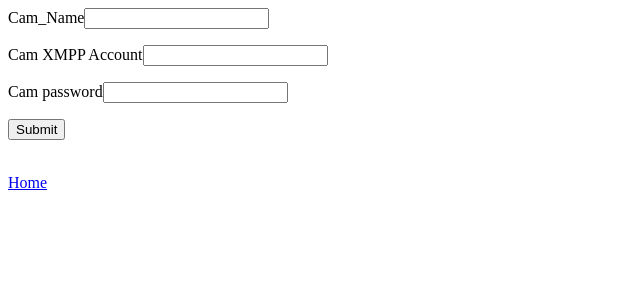
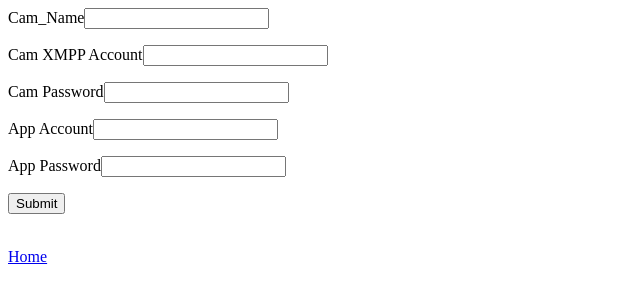
Before and after one commit to kkdai/DjangoAPPs, a Django app: page /cam_qrcode/add/ in a window 1280 px wide. Shown: the top 303 px of the page, without its empty margins (0-640 px from the left). Run offline with Django 3.2, Linux system fonts and the light colour scheme; parts of the project's set-up code (start-up, migrations or seed data) failed here and were passed over.

Commit message:
[Cam_QRcode] Add more columns for app related xmpp account..

```diff
--- a/cam_qrcode/models.py
+++ b/cam_qrcode/models.py
@@ -7,6 +7,8 @@ class Camera(models.Model):
     camera_name = models.CharField(max_length=200)
     camera_xmpp_account = models.CharField(max_length=200)
     camera_xmpp_password = models.CharField(max_length=200)
+    app_xmpp_account = models.CharField(max_length=200)
+    app_xmpp_password = models.CharField(max_length=200)
 
     def was_published_recently(self):
         return self.pub_date >= timezone.now() - datetime.timedelta(days=1)
--- a/cam_qrcode/views.py
+++ b/cam_qrcode/views.py
@@ -18,6 +18,8 @@ def json(request, cam_id):
     response_data['camera_name'] = cam.camera_name
     response_data['camera_xmpp_account'] = cam.camera_xmpp_account
     response_data['camera_xmpp_password'] = cam.camera_xmpp_password
+    response_data['app_xmpp_account'] = cam.app_xmpp_account
+    response_data['app_xmpp_password'] = cam.app_xmpp_password
     out_obj = json2.dumps(response_data)
     return HttpResponse(out_obj, content_type="application/json")
 
@@ -26,7 +28,7 @@ def detail(request, cam_id):
     json_url = main_url + str(cam_id)+ "/json"
 
     cam = get_object_or_404(Camera, pk=cam_id)
-    context = {'cam_url_id': cam_id, "full_url": json_url, "camera_name":cam.camera_name, "camera_xmpp_account":cam.camera_xmpp_account, "camera_xmpp_password": cam.camera_xmpp_password}
+    context = {'cam_url_id': cam_id, "full_url": json_url, "camera_name":cam.camera_name, "camera_xmpp_account":cam.camera_xmpp_account, "camera_xmpp_password": cam.camera_xmpp_password, "app_xmpp_account": cam.app_xmpp_account, "app_xmpp_password": cam.app_xmpp_password}
     return render(request, 'cam_qrcode/detail.html', context)
 
 def remove(request, cam_id):
@@ -41,7 +43,9 @@ def add_cam(request):
     cam_name = request.POST['cam_name']
     xmpp_acc = request.POST['xmpp_account']
     xmpp_pw = request.POST['xmpp_password']
+    app_acc = request.POST['app_xmpp_account']
+    app_pw = request.POST['app_xmpp_password']
     cam_new_id = Camera.objects.all().count() + 1
-    add_obj = Camera(camera_id=cam_new_id, camera_name=cam_name, camera_xmpp_account=xmpp_acc, camera_xmpp_password=xmpp_pw)
+    add_obj = Camera(camera_id=cam_new_id, camera_name=cam_name, camera_xmpp_account=xmpp_acc, camera_xmpp_password=xmpp_pw, app_xmpp_account=app_acc, app_xmpp_password=app_pw)
     add_obj.save()
     return HttpResponse('Add done <br><a href="/cam_qrcode">Home</a></br>')
--- a/polls/templates/cam_qrcode/add_form.html
+++ b/polls/templates/cam_qrcode/add_form.html
@@ -2,7 +2,9 @@
 	{% csrf_token %}
 	<p>Cam_Name<input type="text" name="cam_name"></p>
 	<p>Cam XMPP Account<input type="text" name="xmpp_account"></p>
-	<p>Cam password<input type="password" name="xmpp_password"></p>
+	<p>Cam Password<input type="password" name="xmpp_password"></p>
+	<p>App Account<input type="text" name="app_xmpp_account"></p>
+	<p>App Password<input type="password" name="app_xmpp_password"></p>
 	<input type="submit" name="submit" value="Submit" />
 </form>
 
--- a/polls/templates/cam_qrcode/detail.html
+++ b/polls/templates/cam_qrcode/detail.html
@@ -4,6 +4,9 @@ Current Data List: <br>
 Camera Name: {{camera_name}} <br>
 Camera XMPP Account Name: {{camera_xmpp_account}} <br>
 Camera XMPP Account Password: {{camera_xmpp_password}} <br>
+App XMPP Account Name: {{app_xmpp_account}} <br>
+App XMPP Account Password: {{app_xmpp_password}} <br>
+
 <br><br>
 Web JSON Address: <a href="{{full_url}}">{{full_url}}</a> <br>
 
```
Also changed, not shown: db.sqlite3.
